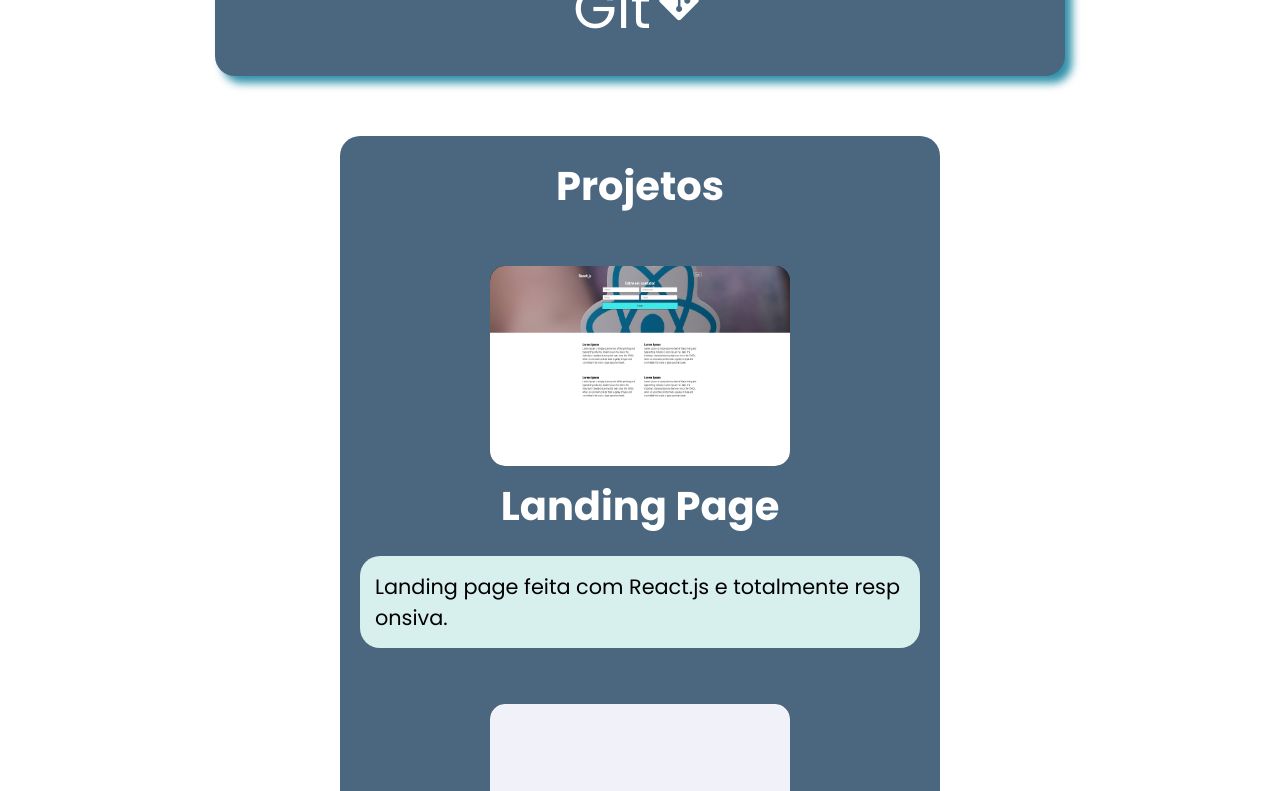
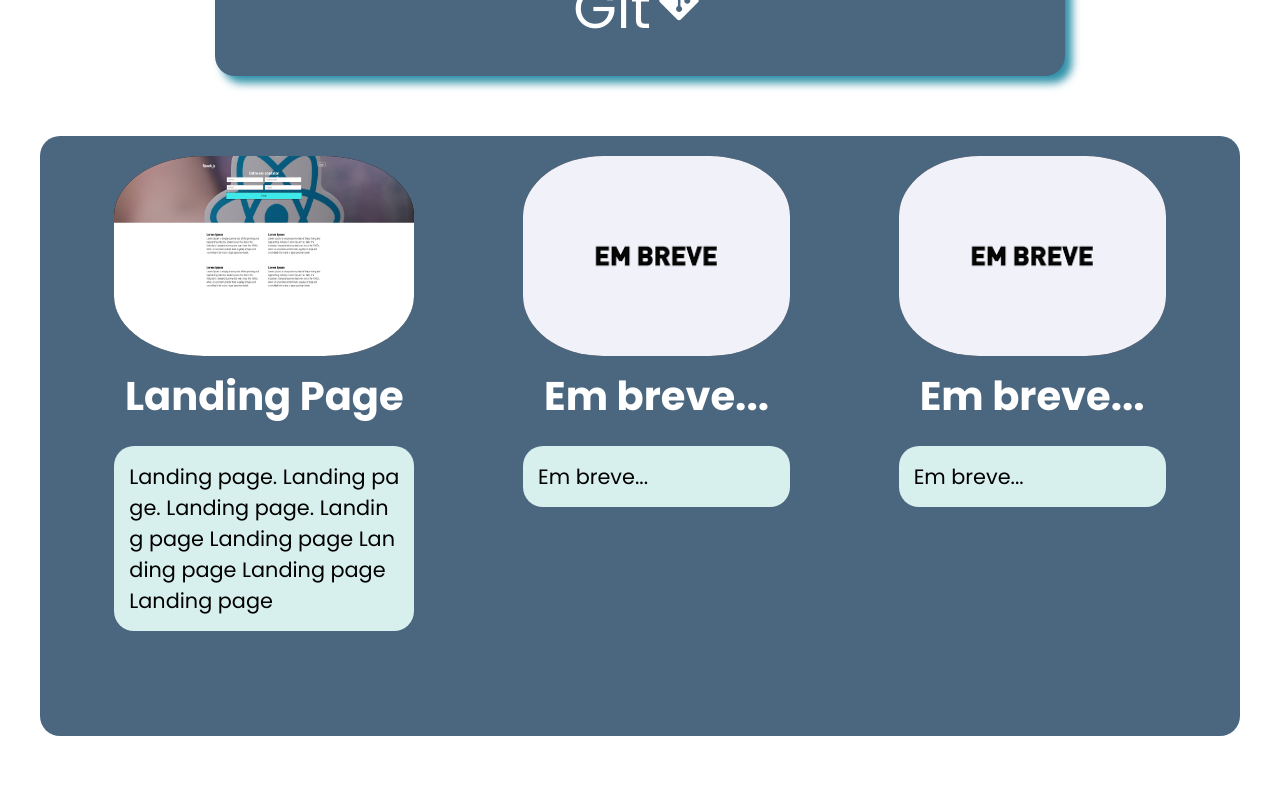
Before and after one commit to TorugoJS/Portfolio, a React (Create React App) app: page / in a window 1280 px wide. Shown: the part 1760-2551 px from the top of the page. Built offline with nearby package versions, Linux system fonts and the light colour scheme.

Commit message:
Portfolio

```diff
--- a/src/Sessões/Projetos/Projetos.css
+++ b/src/Sessões/Projetos/Projetos.css
@@ -2,10 +2,10 @@
     background-color: rgb(75, 103, 128);
     padding: 20px;
     border-radius: 20px;
-    max-width: 600px;
-    height: 1400px;
+    max-width: 1200px;
+    height: 600px;
     display: flex;
-    justify-content: center;
+    justify-content: space-around;
     margin: 0 auto;
     flex-wrap: wrap;
 }
@@ -15,22 +15,26 @@ h2{
     color:#fff ;
     text-align: center;
 }
-h1{
+/* h1{
     color:#fff;
     margin-bottom: 15px;
     font-size: 2.5rem;
-}
+} */
 
 
 .img1 {
-    width: 300px;
+    display: flex;
+    justify-content: space-between;
+    max-width: 300px;
     height: 200px;
-    border-radius: 15px;
+    border-radius: 30%;
     background-color: black;
     display: flex;
     margin: 0 auto;
 }
 .pp {
+    max-width: 300px;
+    flex-wrap: wrap;
     margin-top: 20px;
     background-color: rgb(216, 240, 237);
     padding: 15px;
--- a/src/Sessões/Projetos/Projetos.js
+++ b/src/Sessões/Projetos/Projetos.js
@@ -7,11 +7,11 @@ const Projetos = () => {
   return (
 
     <div className='container'>
-      <h1>Projetos</h1>
+      {/* <h1>Projetos</h1> */}
       <div>
         <img alt="fotodeperfil" className='img1' src={LP} />
         <h2>Landing Page</h2>
-        <p className='pp'> Landing page feita com React.js e totalmente responsiva.</p>
+        <p className='pp'> Landing page. Landing page. Landing page. Landing page Landing page Landing page Landing page Landing page</p>
       </div>
 
       <div>
--- a/src/index.css
+++ b/src/index.css
@@ -5,6 +5,7 @@
   padding: 0;
   box-sizing: border-box;
   font-family: 'Poppins', sans-serif;
-  /* background-color: black; */
+  /* background-color: rgb(217, 248, 217); */
+
 
 }
```
